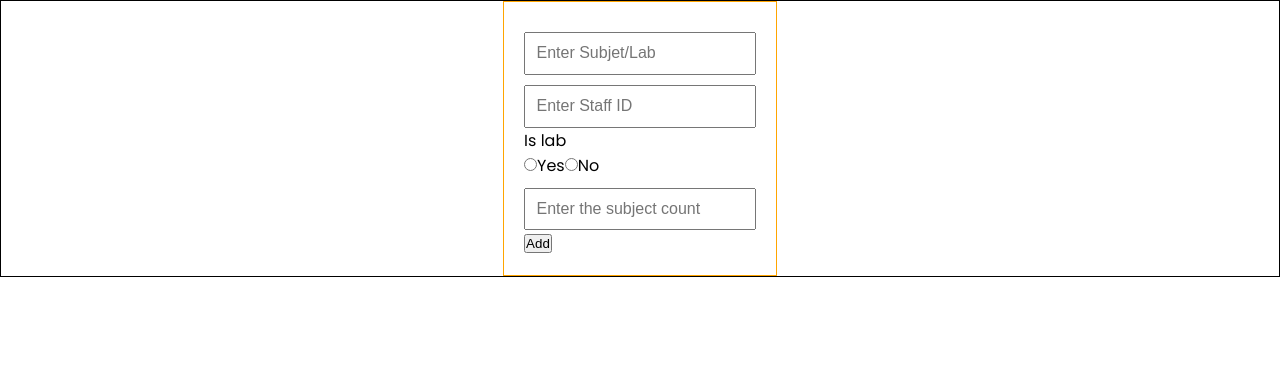
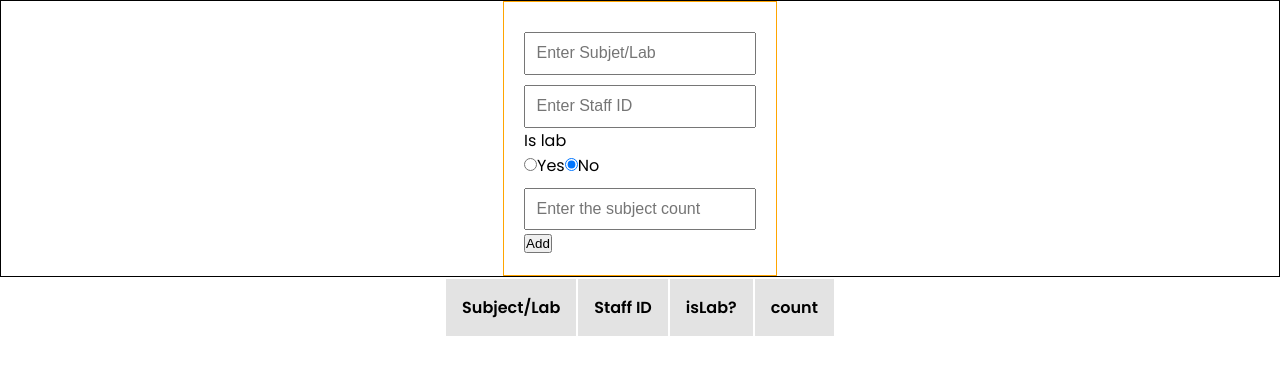
Before and after one commit to darky9197/VTS, a React (Vite) app in the folder ttableapp/: page / in a window 1280 px wide. Shown: the top 374 px of the page. Built offline with nearby package versions, Linux system fonts and the light colour scheme.

Commit message:
form commit 2

```diff
--- a/ttableapp/src/Pages/Generatorpage.jsx
+++ b/ttableapp/src/Pages/Generatorpage.jsx
@@ -1,39 +1,34 @@
 import React, { useRef, useState } from 'react'
 
 function Generatorpage() {
-  const [radioVal,setRadioval] = useState("")
+  const [radioVal, setRadioval] = useState(false);
+  const [data, setData] = useState([]);
+
   const subname = useRef()
   const staffId = useRef()
   const count = useRef()
-  const values = useRef()
 
-  let datas=[]
-
-  //radio value access section
-  const handleChange = (val)=>{
-    setRadioval(val)
-  }
 
   //insert objects in an array section
-  const insertObject = ()=>{
-    datas.push({subName:subname.current.value,staff_id:staffId.current.value,isLab:radioVal,count:count.current.value})
-    console.log(datas)
+  function insertObject() {
+    let temp = [...data, { subName: subname.current.value, staff_id: staffId.current.value, isLab: radioVal, count: count.current.value }];
+    setData(temp);
   }
 
   //design section
   const styles = {
-    form:{
+    form: {
       display: "flex",
       justifyContent: "center",
       alignItems: "center",
-      border:"1px solid black"
+      border: "1px solid black"
     },
-    input:{
-      marginTop:"10px"
+    input: {
+      marginTop: "10px"
     },
-    cont:{
-      border:"1px solid orange",
-      padding:"20px",
+    cont: {
+      border: "1px solid orange",
+      padding: "20px",
 
     }
   }
@@ -41,21 +36,45 @@ function Generatorpage() {
     <>
       <form style={styles.form}>
         <div style={styles.cont}>
-                <input type="text" ref={subname} name="subname" placeholder='Enter Subjet/Lab' style={styles.input}/><br />
-                <input type="text" ref={staffId} name="staffId" placeholder='Enter Staff ID' style={styles.input}/><br />
+          <input type="text" ref={subname} name="subname" placeholder='Enter Subjet/Lab' style={styles.input} /><br />
+          <input type="text" ref={staffId} name="staffId" placeholder='Enter Staff ID' style={styles.input} /><br />
 
           <label style={styles.input} >Is lab</label><br />
-                <input type="radio" id="yes" value='Yes' checked={radioVal==="Yes"} onChange={()=>handleChange("Yes")}/>
+          <input type="radio" id="yes" value={true} checked={radioVal === true} onChange={() => setRadioval(true)} />
           <label htmlFor="Yes">Yes</label>
 
-                <input type="radio" id="No" value="No" checked={radioVal==="No" } onChange={()=>handleChange("No")}/>
+          <input type="radio" id="No" value={false} checked={radioVal === false} onChange={() => setRadioval(false)} />
           <label htmlFor="No">No</label><br />
 
           <input type="number" ref={count} placeholder='Enter the subject count' name='count' style={styles.input} /><br />
           <button type='reset' onClick={insertObject}>Add</button>
         </div>
       </form>
-        <h1 ref={values}></h1>
+      <div className='table-container'>
+        <table>
+          <thead>
+            <tr>
+              <td>Subject/Lab</td>
+              <td>Staff ID</td>
+              <td>isLab?</td>
+              <td>count</td>
+            </tr>
+          </thead>
+          <tbody>
+            {
+              data.map((data, index) => {
+                <tr key={index}>
+                  <td>{data.subName}</td>
+                  <td>{data.staff_id}</td>
+                  <td>{data.isLab}</td>
+                  <td>{data.count}</td>
+                </tr>
+              })
+            }
+
+          </tbody>
+        </table>
+      </div>
     </>
   )
 }
--- a/ttableapp/src/index.css
+++ b/ttableapp/src/index.css
@@ -5,9 +5,9 @@
 }
 
 :root {
-  --primary-bg-clr:#fff;
+  --primary-bg-clr: #fff;
   --secondary-bg-clr: #e1e1e1;
-  --secondary-txt-clr:#000;
+  --secondary-txt-clr: #000;
 }
 
 #root {
@@ -125,3 +125,23 @@ input {
 .login-card {
   width: 400px;
 }
+
+.table-container {
+  display: flex;
+  flex-direction: column;
+  align-items: center;
+}
+
+.table-container table > thead td {
+  padding: 1rem;
+  font-weight: 600;
+  margin: 0;
+  background-color: #e0e0e0e0;
+  border: 0px solid;
+}
+
+.table-container table > tbody td {
+  text-align: center;
+  padding: 0.5rem;
+  background-color: #fcfcfce0;
+}
```
Lines whose indentation alone changed are shown as unchanged.
